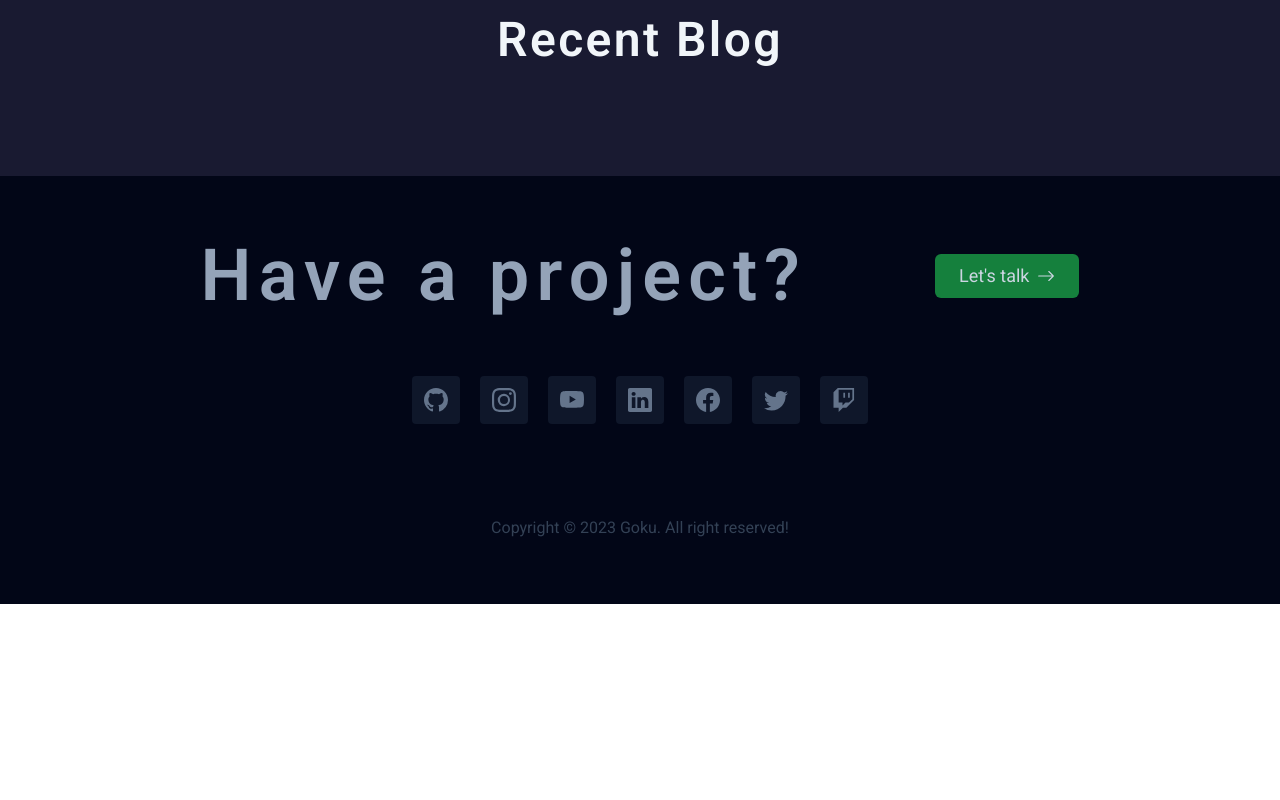
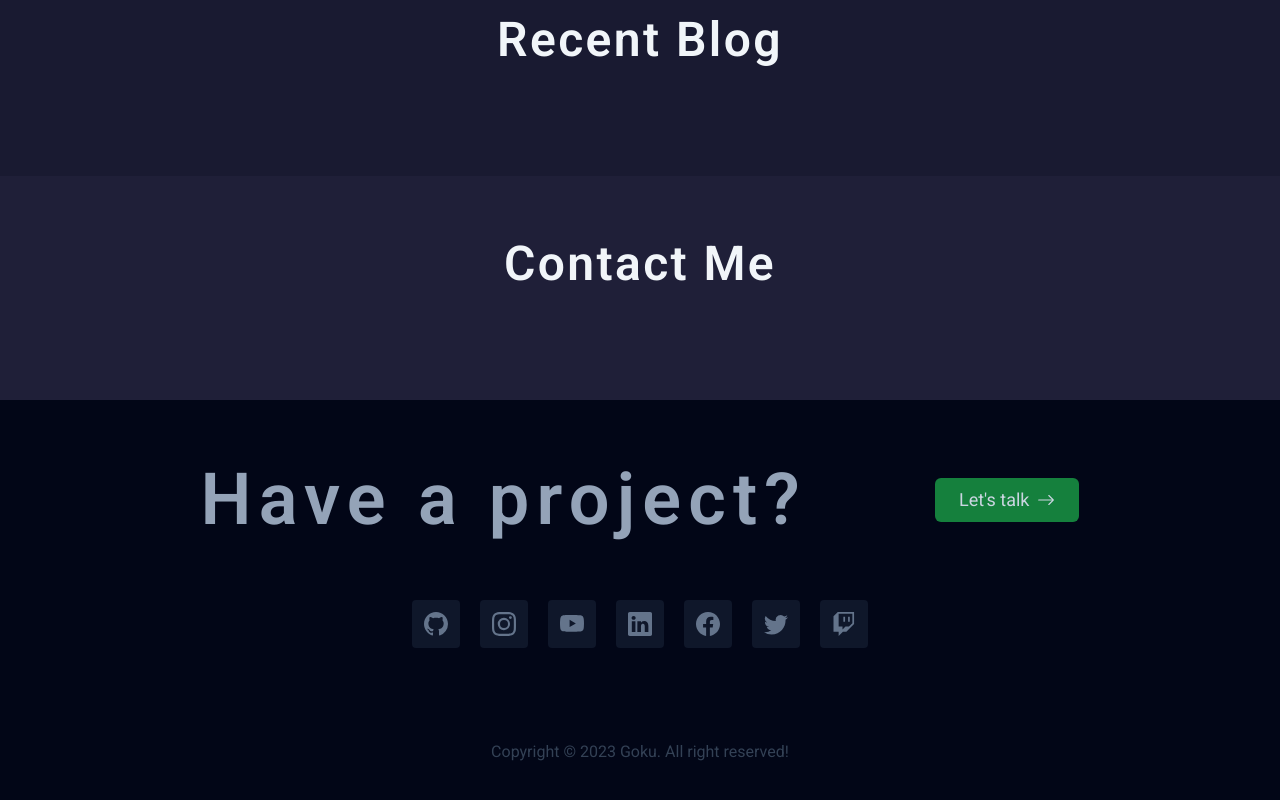
Before and after one commit to gokarna123-goku/m_portfolio, a React (Vite) app: page / in a window 1280 px wide. Shown: the part 5103-5903 px from the top of the page. Before the commit the page ends 5707 px from the top, so only its background shows below. Built offline with nearby package versions, Linux system fonts and the light colour scheme.

Commit message:
created new file section

```diff
--- a/src/App.jsx
+++ b/src/App.jsx
@@ -8,6 +8,7 @@ import SkillExperience from "./components/Skill_Experience/SkillExperience";
 import Service from "./components/Service/Service";
 import Portfolio from "./components/Portfolio/Portfolio";
 import Blog from "./components/Blog/Blog";
+import Contact from "./components/Contact/Contact";
 
 function App() {
   // const [isFixed, setIsFixed] = useState(false);
@@ -50,6 +51,7 @@ function App() {
           <Service />
           <Portfolio />
           <Blog />
+          <Contact />
           <Footer />
         </div>
       </Router>
--- a/src/components/Blog/Blog.jsx
+++ b/src/components/Blog/Blog.jsx
@@ -4,7 +4,7 @@ const Blog = () => {
   return (
     <>
       <div className="px-32 p-16 bg-slate-950/20">
-      <h1 className="text-slate-100 text-5xl text-center font-extrabold tracking-wider mb-12">
+        <h1 className="text-slate-100 text-5xl text-center font-extrabold tracking-wider mb-12">
           Recent Blog
         </h1>
       </div>
--- /dev/null
+++ b/src/components/Contact/Contact.jsx
@@ -0,0 +1,13 @@
+import React from "react";
+
+const Contact = () => {
+  return (
+    <div className="px-32 p-16">
+      <h1 className="text-slate-100 text-5xl text-center font-extrabold tracking-wider mb-12">
+        Contact Me
+      </h1>
+    </div>
+  );
+};
+
+export default Contact;
```
